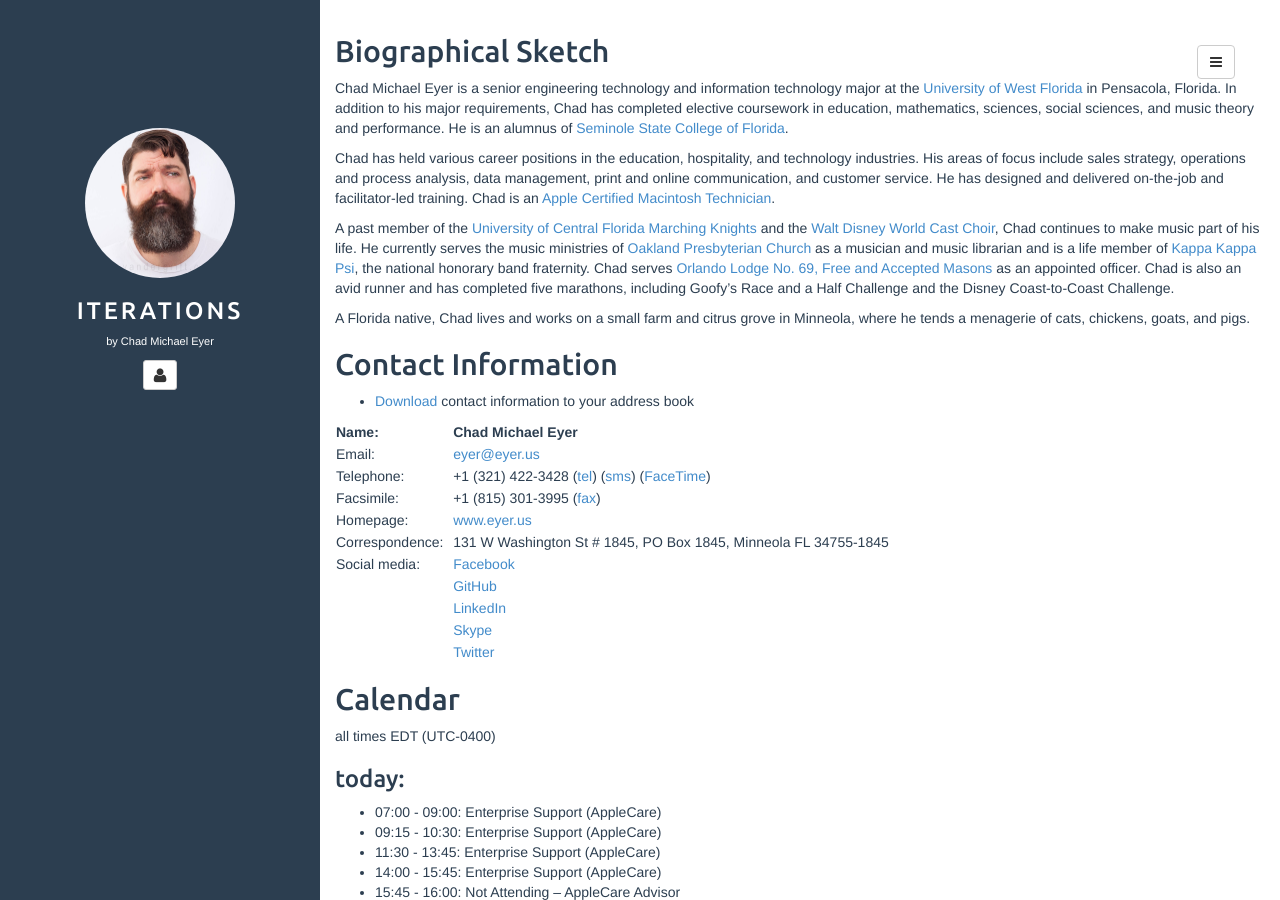
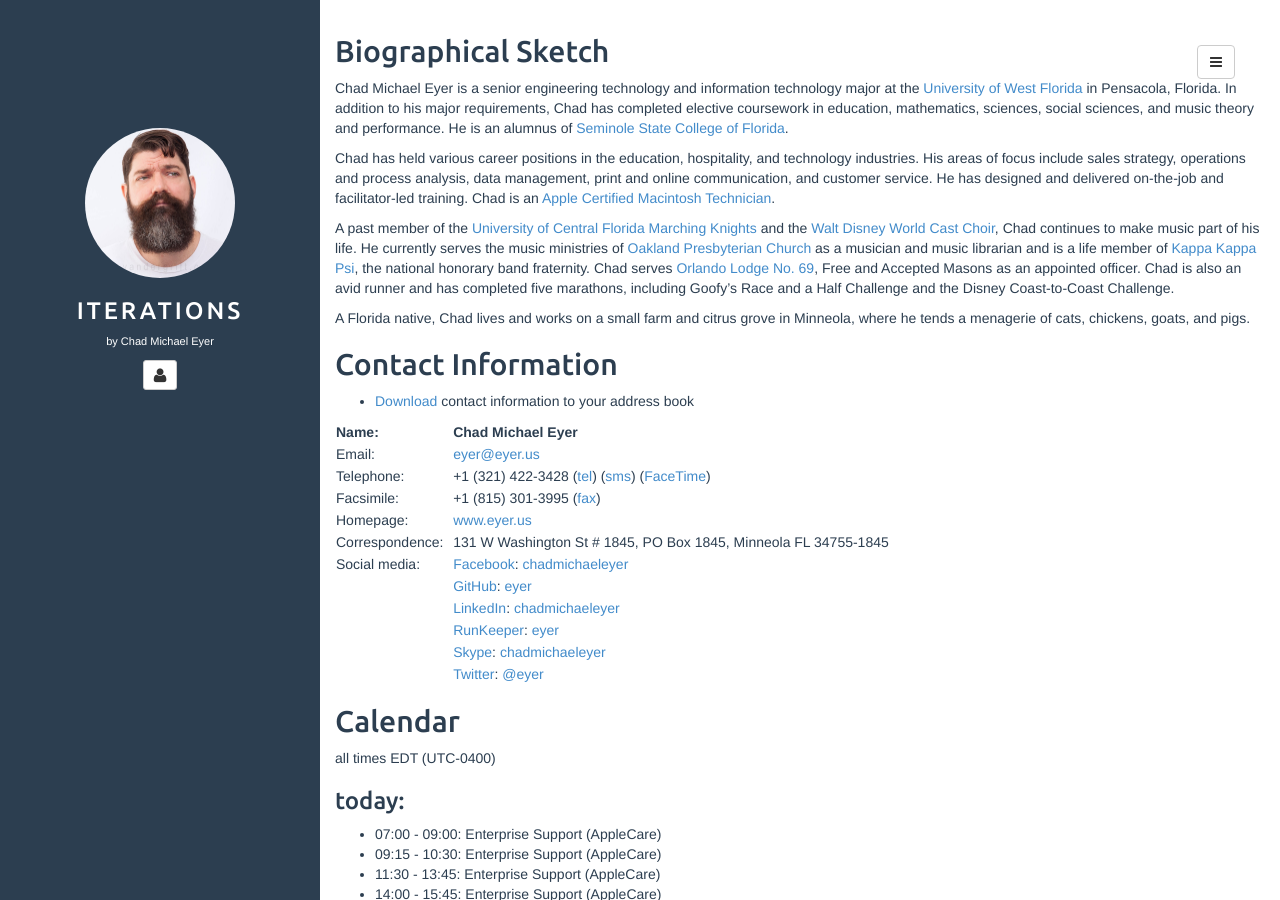
Before and after one commit to chadmichaeleyer/chadmichaeleyer.github.io, a Jekyll site: the page built from about.md, in a window 1280 px wide and 900 px high, scrolled down 751 px. Built offline with Jekyll 4.4.1, drawn with Linux system fonts in a browser that asks for light colours.

Commit message:
changed contact information

```diff
--- a/about.md
+++ b/about.md
@@ -12,7 +12,7 @@ Chad Michael Eyer is a senior engineering technology and information technology
 
 Chad has held various career positions in the education, hospitality, and technology industries. His areas of focus include sales strategy, operations and process analysis, data management, print and online communication, and customer service. He has designed and delivered on-the-job and facilitator-led training. Chad is an [Apple Certified Macintosh Technician].
 
-A past member of the [University of Central Florida Marching Knights] and the [Walt Disney World Cast Choir], Chad continues to make music part of his life. He currently serves the music ministries of [Oakland Presbyterian Church] as a musician and music librarian and is a life member of [Kappa Kappa Psi], the national honorary band fraternity. Chad serves [Orlando Lodge No. 69, Free and Accepted Masons] as an appointed officer. Chad is also an avid runner and has completed five marathons, including Goofy’s Race and a Half Challenge and the Disney Coast-to-Coast Challenge.
+A past member of the [University of Central Florida Marching Knights] and the [Walt Disney World Cast Choir], Chad continues to make music part of his life. He currently serves the music ministries of [Oakland Presbyterian Church] as a musician and music librarian and is a life member of [Kappa Kappa Psi], the national honorary band fraternity. Chad serves [Orlando Lodge No. 69], Free and Accepted Masons as an appointed officer. Chad is also an avid runner and has completed five marathons, including Goofy’s Race and a Half Challenge and the Disney Coast-to-Coast Challenge.
 
 A Florida native, Chad lives and works on a small farm and citrus grove in Minneola, where he tends a menagerie of cats, chickens, goats, and pigs.
 
@@ -28,11 +28,12 @@ Contact Information
 | Facsimile:       &nbsp; | +1 (815) 301-3995 ([fax])                                          |
 | Homepage:        &nbsp; | [www.eyer.us]                                                      |
 | Correspondence:  &nbsp; | 131 W Washington St \# 1845, PO Box 1845, Minneola FL 34755-1845   |
-| Social media:    &nbsp; | [Facebook]                                                         |
-|                  &nbsp; | [GitHub]                                                           |
-|                  &nbsp; | [LinkedIn]                                                         |
-|                  &nbsp; | [Skype]                                                            |
-|                  &nbsp; | [Twitter]                                                          |
+| Social media:    &nbsp; | [Facebook]: [chadmichaeleyer](Facebook)                            |
+|                  &nbsp; | [GitHub]: [eyer](Github)                                           |
+|                  &nbsp; | [LinkedIn]: [chadmichaeleyer](LinkedIn)                            |
+|                  &nbsp; | [RunKeeper]: [eyer](RunKeeper)                                     |
+|                  &nbsp; | [Skype]: [chadmichaeleyer](Skype)                                  |
+|                  &nbsp; | [Twitter]: [@eyer](Twitter)                                        |
 
 Calendar
 --------
@@ -52,15 +53,16 @@ Calendar
   [Walt Disney World Cast Choir]: https://disneyworld.disney.go.com/events-tours/epcot/candlelight-processional/
   [Oakland Presbyterian Church]: http://www.oaklandpres,org
   [Kappa Kappa Psi]: http://www.kkpsi.org
-  [Orlando Lodge No. 69, Free and Accepted Masons]: http://www.orlandomasons1876.org
+  [Orlando Lodge No. 69]: http://www.orlandomasons1876.org
   [tel]: tel:+13214223428 "telephone"
   [sms]: sms:+13214223428 "text message"
   [FaceTime]: facetime:+13214223428 "FaceTime"
   [fax]: fax:+18153013995 "facsimile"
   [www.eyer.us]: http://www.eyer.us "www.eyer.us"
   [Facebook]: http://www.facebook.com/chadmichaeleyer "Facebook"
-  [GitHub]: https://github.com/chadmichaeleyer "GitHub"
+  [GitHub]: https://github.com/eyer "GitHub"
   [LinkedIn]: http://linkedin.com/in/chadmichaeleyer "LinkedIn"
+  [RunKeeper]: https://runkeeper.com/user/eyer/profile "RunKeeper"
   [Skype]: skype://chadmichaeleyer "Skype"
   [Twitter]: https://twitter.com/eyer "Twitter"
   [Propose a meeting time]: http://freebusy.io/eyer@eyer.us
```
